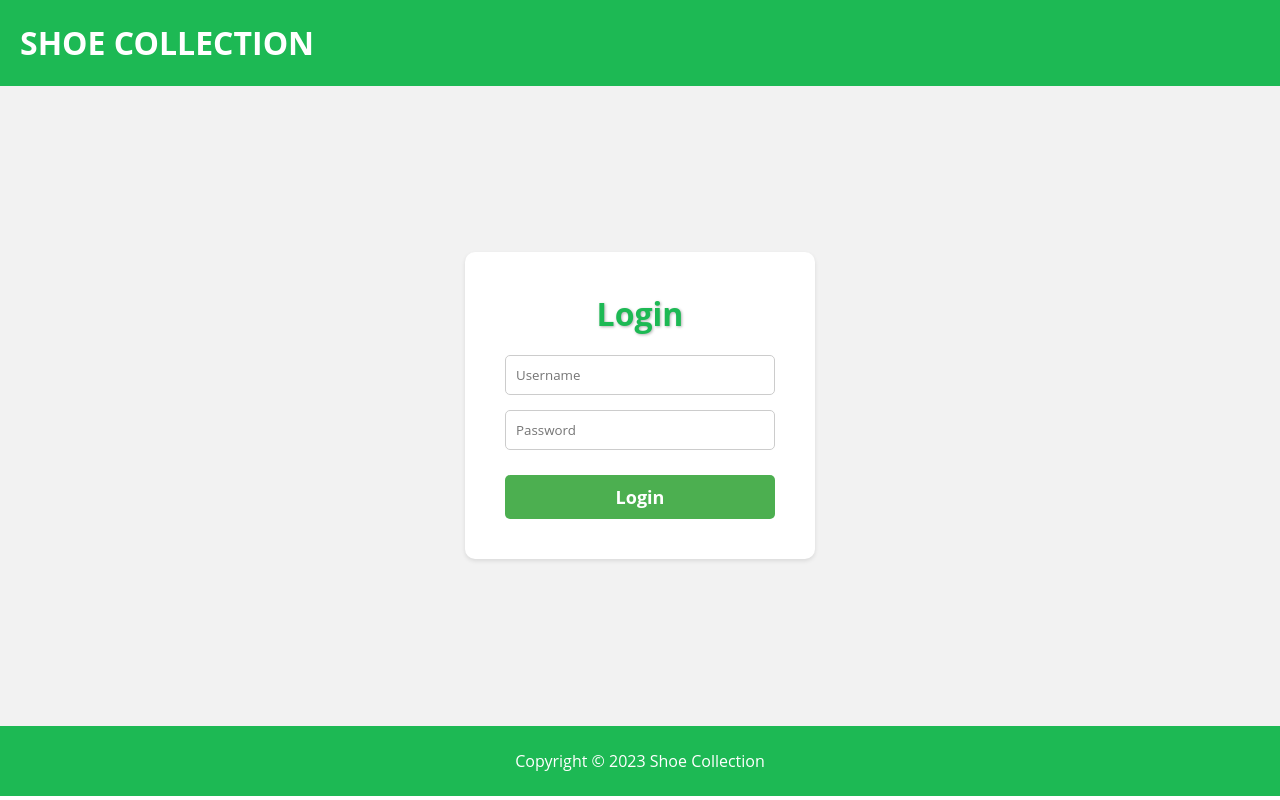
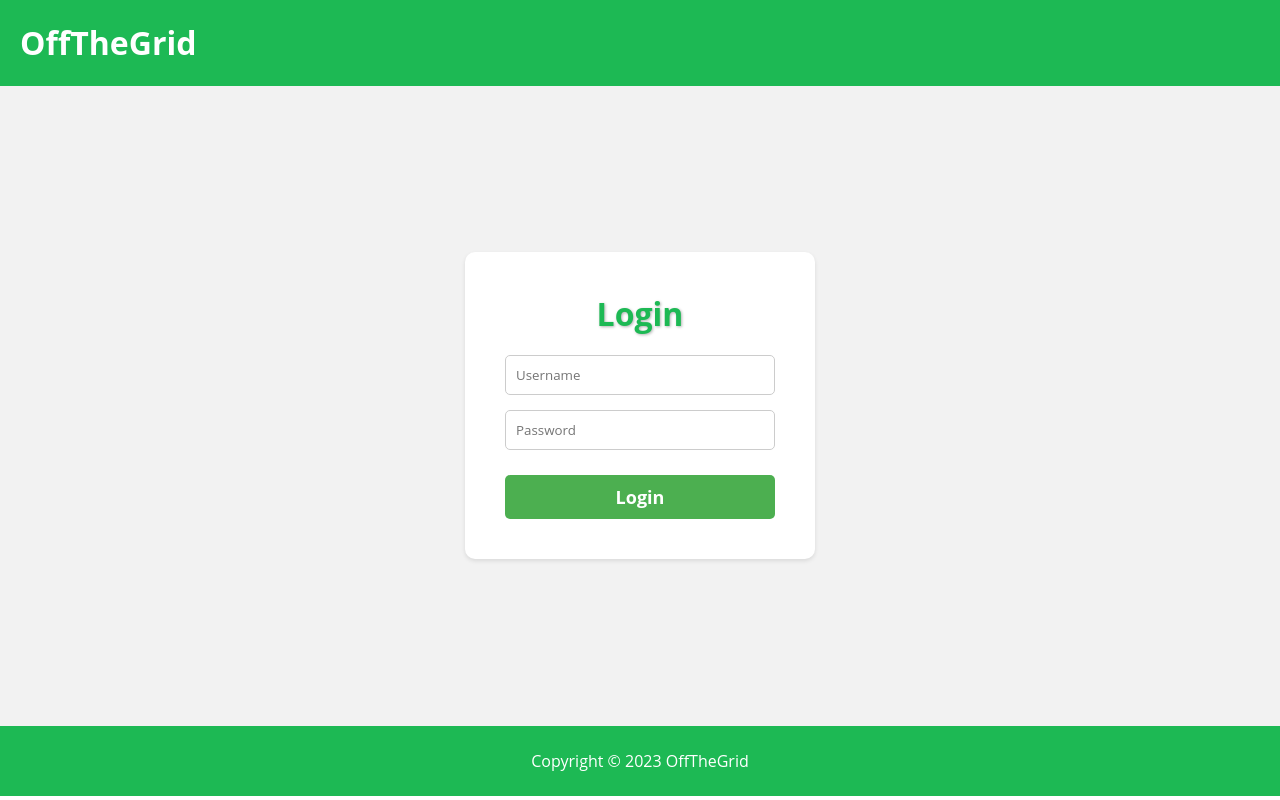
Before and after one commit to jacob-beattie/OffTheGrid, a React (Create React App) app: page / in a window 1280 px wide. Built offline with nearby package versions, Linux system fonts and the light colour scheme.

Commit message:
Rebranding website to - "OffTheGrid"

```diff
--- a/src/AddShoe.js
+++ b/src/AddShoe.js
@@ -54,7 +54,7 @@ const AddShoe = () => {
     <div>
       <header>
         <div className="title-container">
-          <h1>SHOE COLLECTION</h1>
+          <h1>OffTheGrid</h1>
         </div>
         <nav className="nav-links-container">
           <Link to="/dashboard" className="add-shoe-button">
@@ -91,7 +91,7 @@ const AddShoe = () => {
         </div>
       </main>
       <footer>
-        <p>Copyright © 2023 Shoe Collection</p>
+        <p>Copyright © 2023 OffTheGrid</p>
       </footer>
     </div>
   );
--- a/src/DashboardPage.js
+++ b/src/DashboardPage.js
@@ -9,7 +9,7 @@ const DashboardPage = () => {
     <div>
       <header>
         <div className="title-container">
-          <h1>SHOE COLLECTION</h1>
+          <h1>OffTheGrid</h1>
         </div>
         <nav className="nav-links-container">
           <Link to="/addshoe" className="add-shoe-button">
@@ -39,7 +39,7 @@ const DashboardPage = () => {
         )}
       </main>
       <footer>
-        <p>Copyright © 2023 Shoe Collection</p>
+        <p>Copyright © 2023 OffTheGrid</p>
       </footer>
     </div>
   );
--- a/src/LoginPage.js
+++ b/src/LoginPage.js
@@ -29,7 +29,7 @@ function LoginPage() {
     <div>
       <header>
         <div className="title-container">
-          <h1>SHOE COLLECTION</h1>
+          <h1>OffTheGrid</h1>
         </div>
       </header>
       <main className="login-main">
@@ -65,7 +65,7 @@ function LoginPage() {
         </div>
       </main>
       <footer>
-        <p>Copyright © 2023 Shoe Collection</p>
+        <p>Copyright © 2023 OffTheGrid</p>
       </footer>
     </div>
   );
```
